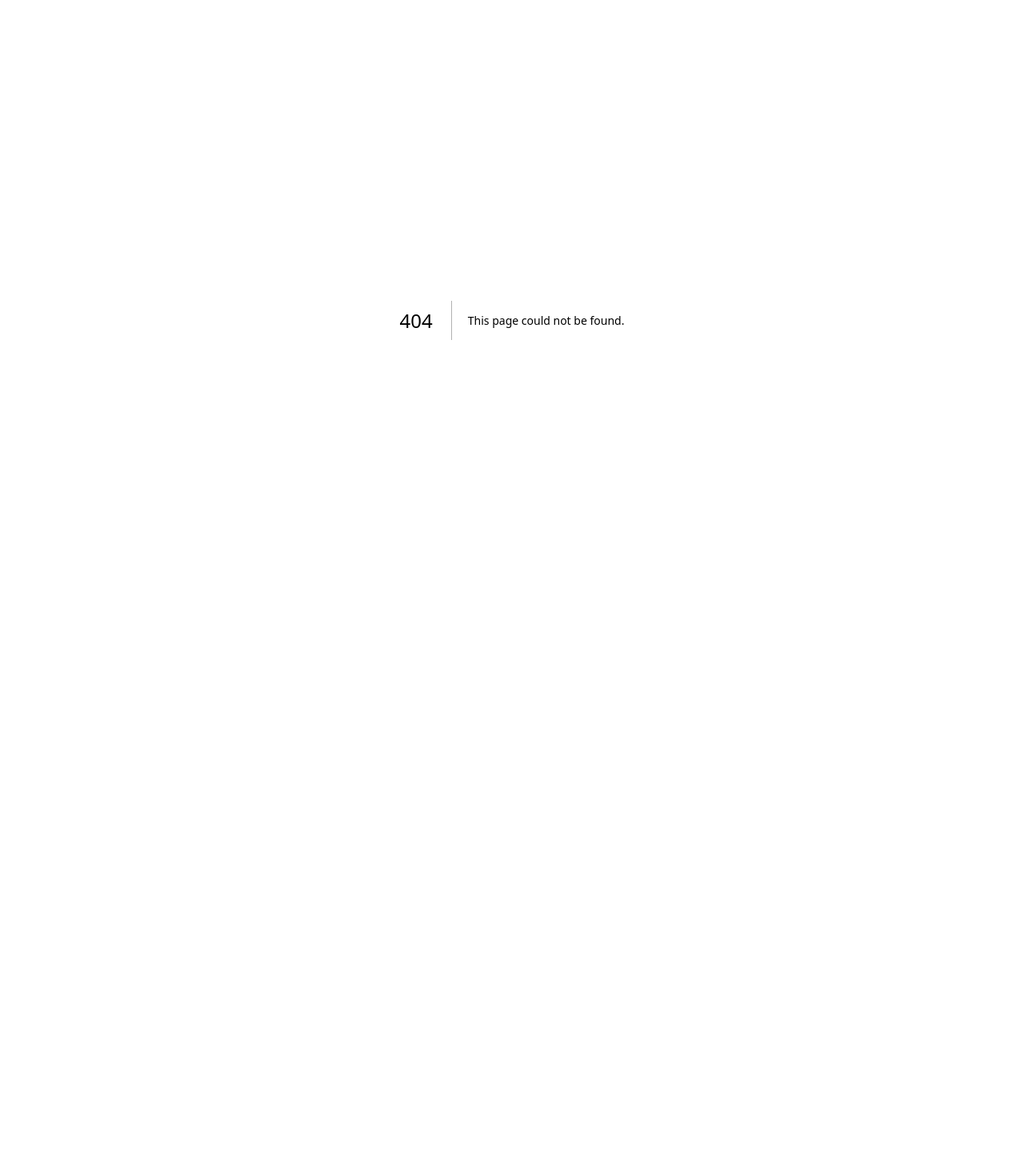
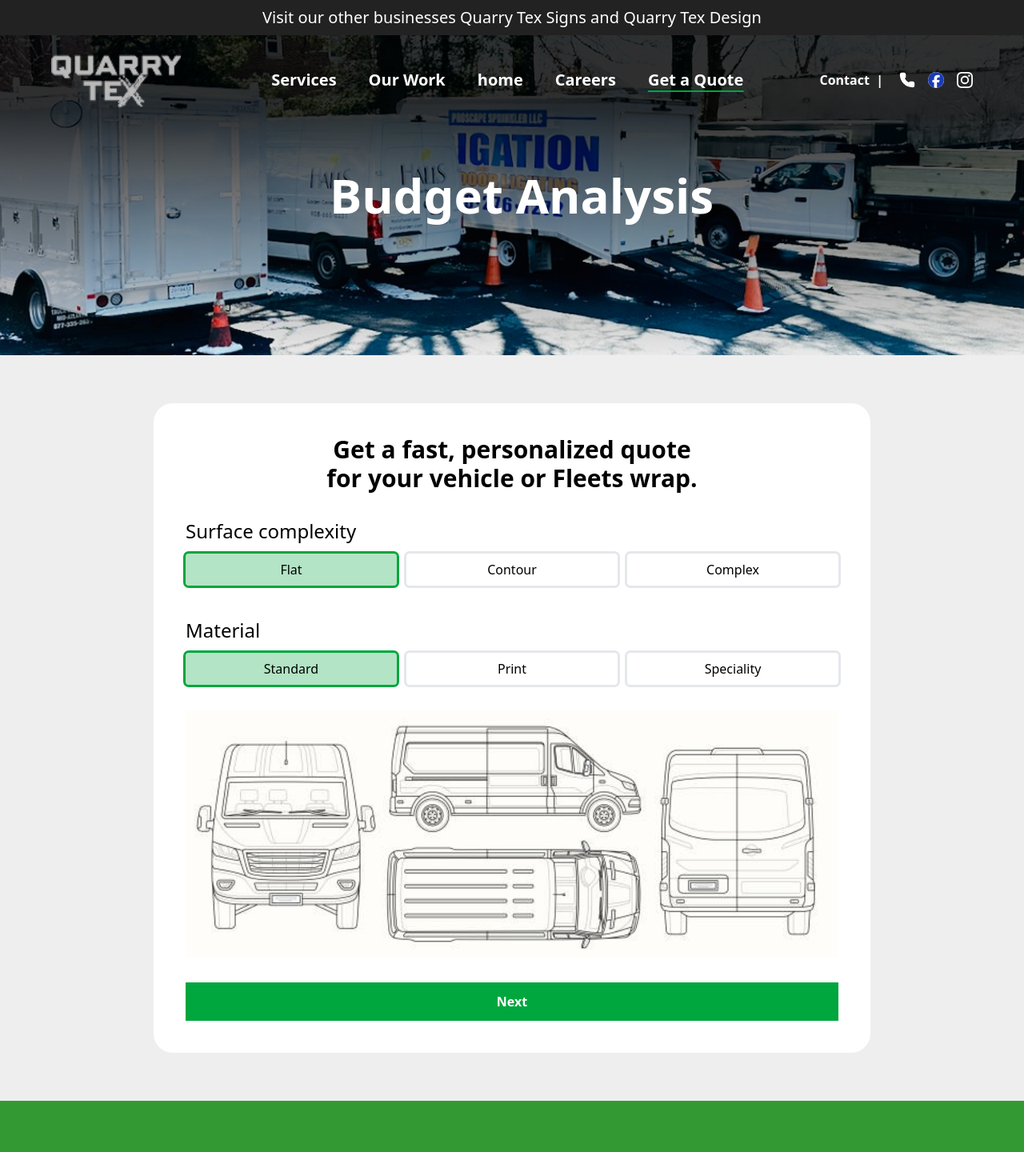
Before and after one commit to qutubahmed732/querry-tex-next.js, a Next.js app: page /get-a-quote/quote-3 in a window 1280 px wide. Before the commit this address had no page. Shown: the top 1440 px of the page at 80% size. Before the commit the page ends 800 px from the top, so only its background shows below. Built offline with nearby package versions, Linux system fonts and the light colour scheme.

Commit message:
add survey page

```diff
--- a/src/app/components/Footer.tsx
+++ b/src/app/components/Footer.tsx
@@ -35,7 +35,7 @@ export default function Footer() {
                             <li><Link href="../frequentlyaskedquestions">FAQs</Link></li>
                         </ul>
                         <ul className="w-1/2 flex flex-col gap-4">
-                            <li>Get a Quote</li>
+                            <li><Link href="./get-a-quote">Get a Quote</Link></li>
                             <li><Link href="./contact-us">Contact Us</Link></li>
                             <li><Link href="./terms-of-service">Terms of Services</Link></li>
                             <li><Link href="./privacy-policy">Privacy Policy</Link></li>
--- a/src/app/components/Navbar.tsx
+++ b/src/app/components/Navbar.tsx
@@ -47,7 +47,7 @@ export default function Navbar() {
             <li className={`cursor-pointer ${pathname === "/workpage" ? "underline decoration-green-600 decoration-2 underline-offset-6" : ""}`}><Link href="../workpage">Our Work</Link></li>
             <li className={`cursor-pointer ${pathname === "/home" ? "underline decoration-green-600 decoration-2 underline-offset-6" : ""}`}>home</li>
             <li className={`cursor-pointer ${pathname === "/careers" ? "underline decoration-green-600 decoration-2 underline-offset-6" : ""}`}>Careers</li>
-            <li className={`cursor-pointer ${pathname === "/getaquote" ? "underline decoration-green-600 decoration-2 underline-offset-6" : ""}`}>Get a Quote</li>
+            <li className={`cursor-pointer ${pathname.includes("/get-a-quote") ? "underline decoration-green-600 decoration-2 underline-offset-6" : ""}`}><Link href="../get-a-quote">Get a Quote</Link></li>
           </ul>
 
           <div className="social hidden md:flex items-center gap-5 text-white font-semibold nav-font-small">
@@ -90,7 +90,7 @@ export default function Navbar() {
               <li className="cursor-pointer py-4 bg-[#012C12] text-[#039d67] w-full text-center rounded-2xl">Home</li>
               <li className="cursor-pointer py-4 bg-[#012C12] text-[#039d67] w-full text-center rounded-2xl">Careers</li>
               <li className="cursor-pointer py-4 bg-[#012C12] text-[#039d67] w-full text-center rounded-2xl"><Link href="../contact-us">Contact</Link></li>
-              <li className="cursor-pointer py-4 bg-[#012C12] text-[#039d67] w-full text-center rounded-2xl">Get a Quote</li>
+              <li className="cursor-pointer py-4 bg-[#012C12] text-[#039d67] w-full text-center rounded-2xl"><Link href="../get-a-quote">Get a Quote</Link></li>
             </ul>
           </div>
 
--- /dev/null
+++ b/src/app/get-a-quote/layout.tsx
@@ -0,0 +1,27 @@
+import Toptext from "../components/TopText";
+import Navbar from "../components/Navbar";
+import Footer from "../components/Footer";
+
+import heroImage from "./images/bg-image.png"
+
+export default function Get_A_Qoute_Layout(
+    { children }: {
+        children: React.ReactNode;
+    }
+) {
+    return (
+        <>
+            <Toptext />
+            <header className="relative w-full min-h-[25rem] bg-no-repeat bg-cover bg-center" style={{ backgroundImage: `url(${heroImage.src})` }}>
+                <Navbar />
+                <section className="absolute top-[50%] left-[50%] transform -translate-x-1/2 -translate-y-1/2 w-full max-w-5xl flex flex-col items-start md:items-center gap-10 pl-6 md:pl-6">
+                    <h1 className="text-white text-5xl md:text-6xl font-bold text-left md:text-center max-w-5xl leading-tight">
+                        Budget Analysis
+                    </h1>
+                </section>
+            </header>
+            {children}
+            <Footer />
+        </>
+    )
+}
--- /dev/null
+++ b/src/app/get-a-quote/page.tsx
@@ -0,0 +1,74 @@
+import Image from "next/image"
+import Link from "next/link"
+
+
+import model from "./images/model.png"
+
+
+export default function Get_A_Qoute() {
+
+  return (
+    <>
+      <main className="bg-[#eee] py-5 md:py-15 px-3">
+        <div className="p-5 md:p-10 max-w-4xl mx-auto bg-white rounded-3xl">
+
+          <h1 className="md:w-2/3 text-xl md:text-3xl text-black font-bold text-balance text-center mb-8 mx-auto">
+            Get a fast, personalized quote for your vehicle or Fleets wrap.
+          </h1>
+
+          <form className="flex flex-col gap-4">
+
+            <h3 className="font-semibold text-xl">Select Your Vehicle</h3>
+
+            <div className="flex flex-col md:flex-row gap-4"> {/* first input div */}
+              <div className="md:w-1/2 flex flex-col gap-2">
+                <label htmlFor="make" className="font-semibold">Make</label>
+                <input
+                  type="text"
+                  className="placeholder:text-black border border-t-0 border-r-0 border-l-0 border-b-1 p-1"
+                  placeholder="Ford"
+                />
+              </div>
+              <div className="md:w-1/2 flex flex-col gap-2">
+                <label htmlFor="model" className="font-semibold">Model</label>
+                <input
+                  type="text"
+                  className="placeholder:text-black border border-t-0 border-r-0 border-l-0 border-b-1 p-1"
+                  placeholder="E-Transit"
+                />
+              </div>
+            </div>
+
+            <div className="flex flex-col md:flex-row gap-4"> {/* second input div */}
+              <div className="md:w-1/2 flex flex-col gap-2">
+                <label htmlFor="year" className="font-semibold">Year</label>
+                <input
+                  type="text"
+                  className="placeholder:text-black border border-t-0 border-r-0 border-l-0 border-b-1 p-1"
+                  placeholder="2025"
+                />
+              </div>
+              <div className="md:w-1/2 flex flex-col gap-2">
+                <label htmlFor="number" className="font-semibold">Your VIN Number</label>
+                <input
+                  type="text"
+                  className="placeholder:text-black border border-t-0 border-r-0 border-l-0 border-b-1 p-1"
+                  placeholder="2HGFB2F55DH017656"
+                />
+              </div>
+            </div>
+
+          </form>
+
+          <Image
+            className="w-full h-full my-8"
+            src={model}
+            alt="model"
+          />
+
+          <button className="w-full py-3 bg-green-600 text-white font-semibold"><Link href="/get-a-quote/quote-2">Next</Link></button>
+        </div>
+      </main>
+    </>
+  )
+}
--- /dev/null
+++ b/src/app/get-a-quote/quote-2/page.tsx
@@ -0,0 +1,78 @@
+"use client";
+import { useState } from "react";
+
+import Link from "next/link"
+import model from "../images/model.png";
+import Image from "next/image";
+
+export default function Quote_2() {
+  const [activeIndex, setActiveIndex] = useState<number | null>(0);
+
+  const items = [
+    { title: "Spot Wrap", desc: "(5-24%)" },
+    { title: "Partial Wrap", desc: "(25-49%)" },
+    { title: "Large Wrap", desc: "(50-74%)" },
+    { title: "Full Wrap", desc: "(75-99%)" },
+  ];
+
+  return (
+
+    <>
+      <main className="bg-[#eee] py-5 md:py-15 px-3">
+        <div className="p-5 md:p-10 max-w-4xl mx-auto bg-white rounded-3xl">
+
+          <h1 className="md:w-2/3 text-xl md:text-3xl text-black font-bold text-balance text-center mb-8 mx-auto">
+            Get a fast, personalized quote for your vehicle or Fleets wrap.
+          </h1>
+
+          <div className="flex flex-col gap-3">
+            <h3 className="md:text-2xl font-semibold ">Choose Coverage</h3>
+            <div className="flex flex-col md:flex-row gap-3">
+              {items.map((item, index) => (
+                <span
+                  key={index}
+                  onClick={() => setActiveIndex(index)}
+                  className={`flex flex-col gap-0 w-full text-center cursor-pointer px-4 py-3 rounded-xl transition-all duration-300
+            ${activeIndex === index
+                      ? "bg-green-600/10 text-green-600 outline-3 outline-green-600"
+                      : "bg-transparent outline-3 outline-gray-200 text-black hover:bg-gray-300"
+                    }`}
+                >
+                  {/* Custom design Input Checkbox */}
+                  <div
+                    className={`ml-auto w-6 h-6 flex items-center justify-center rounded-full border-2 transition-all duration-300 ${activeIndex === index
+                        ? "border-green-500 bg-green-500"
+                        : "border-gray-300 bg-white"
+                      }`}
+                  >
+                    {activeIndex === index && (
+                      <svg
+                        className="w-3 h-3 text-white"
+                        fill="none"
+                        stroke="currentColor"
+                        strokeWidth="3"
+                        viewBox="0 0 24 24"
+                      >
+                        <path strokeLinecap="round" strokeLinejoin="round" d="M5 13l4 4L19 7" />
+                      </svg>
+                    )}
+                  </div>
+                  <h1 className="text-lg font-semibold">{item.title}</h1>
+                  <p className="text-sm opacity-80">{item.desc}</p>
+                </span>
+              ))}
+            </div>
+          </div>
+
+          <Image
+            className="w-full h-full my-8"
+            src={model}
+            alt="model"
+          />
+
+          <button className="w-full py-3 bg-green-600 text-white font-semibold"><Link href="/get-a-quote/quote-3">Next</Link></button>
+        </div>
+      </main>
+    </>
+  )
+}
--- /dev/null
+++ b/src/app/get-a-quote/quote-3/page.tsx
@@ -0,0 +1,79 @@
+"use client";
+import { useState } from "react";
+
+
+import Image from "next/image"
+import model from "../images/model.png"
+import Link from "next/link"
+
+export default function Quote_3() {
+  const [activeIndex, setActiveIndex] = useState<number | null>(0);
+  const [activeIndex1, setActiveIndex1] = useState<number | null>(0);
+
+  const complexity = [
+    { id: 1, text: "Flat" },
+    { id: 2, text: "Contour" },
+    { id: 3, text: "Complex" }
+  ];
+
+  const material = [
+    { id: 1, text: "Standard" },
+    { id: 2, text: "Print" },
+    { id: 3, text: "Speciality" }
+  ]
+
+  return (
+    <>
+      <main className="bg-[#eee] py-5 md:py-15 px-3">
+        <div className="p-5 md:p-10 max-w-4xl mx-auto bg-white rounded-3xl">
+
+          <h1 className="md:w-2/3 text-xl md:text-3xl text-black font-bold text-balance text-center mb-8 mx-auto">
+            Get a fast, personalized quote for your vehicle or Fleets wrap.
+          </h1>
+
+          <div className="flex flex-col gap-3">
+            <h3 className="text-2xl">Surface complexity</h3>
+
+            <div className="flex flex-row gap-3 *:w-[calc(100%/3)]">
+              {
+                complexity.map((item, index) => (
+                  <div
+                    key={item.id}
+                    onClick={() => setActiveIndex(index)}
+                    className={`p-2 rounded-sm ${activeIndex === index ? "bg-green-600/30 outline-3 outline-green-600" : "bg-transparent outline-3 outline-gray-200 text-black hover:bg-gray-300"}`}>
+                    <h1 className="text-center">{item.text}</h1>
+                  </div>
+                ))
+              }
+            </div>
+          </div>
+
+          <div className="flex flex-col gap-3 mt-10">
+            <h3 className="text-2xl">Material</h3>
+
+            <div className="flex flex-row gap-3 *:w-[calc(100%/3)]">
+              {
+                material.map((item, index) => (
+                  <div
+                    key={item.id}
+                    onClick={() => setActiveIndex1(index)}
+                    className={`p-2 rounded-sm ${activeIndex1 === index ? "bg-green-600/30 outline-3 outline-green-600" : "bg-transparent outline-3 outline-gray-200 text-black hover:bg-gray-300"}`}>
+                    <h1 className="text-center">{item.text}</h1>
+                  </div>
+                ))
+              }
+            </div>
+          </div>
+
+          <Image
+            className="w-full h-full my-8"
+            src={model}
+            alt="model"
+          />
+
+          <button className="w-full py-3 bg-green-600 text-white font-semibold"><Link href="/get-a-quote/quote-3">Next</Link></button>
+        </div>
+      </main>
+    </>
+  )
+}
```
Also changed, not shown: src/app/get-a-quote/images/bg-image.png (added), src/app/get-a-quote/images/model.png (added).
